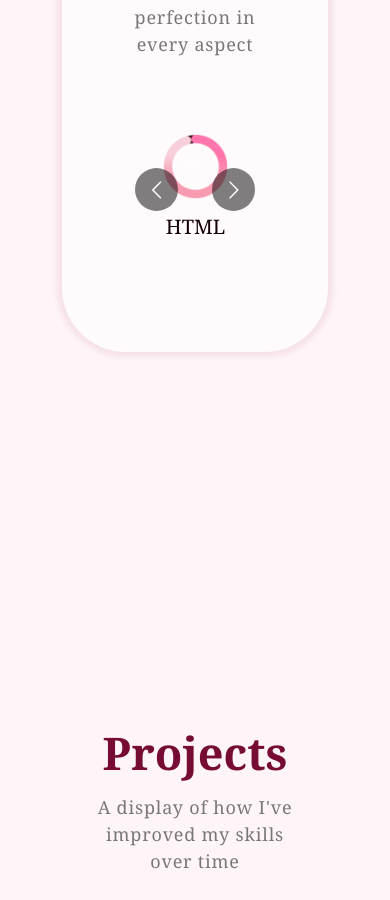
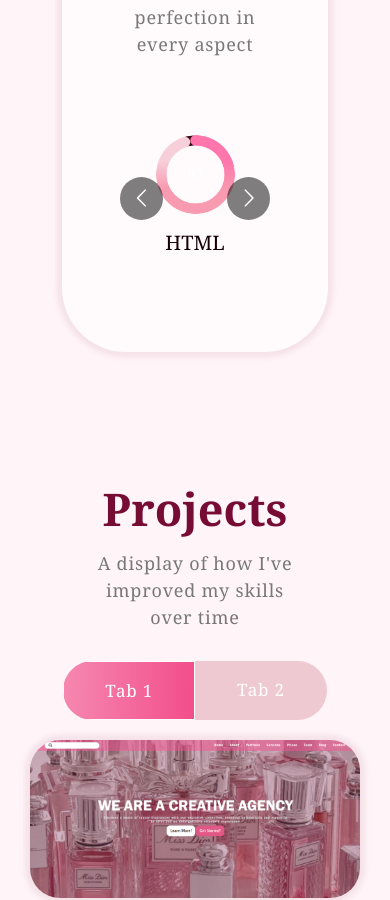
Before and after one commit to Malak-M-Abdulwahab/personalpage, a React (Create React App) app: page / in a window 390 px wide. Shown: the part 1042-1942 px from the top of the page. Built offline with nearby package versions, Linux system fonts and the light colour scheme.

Commit message:
adding more responsive details

```diff
--- a/src/App.css
+++ b/src/App.css
@@ -219,7 +219,6 @@ span.navbar-text {
 .skill {
   padding: 50px;
   position: relative;
-  height: 100vh;
 }
 
 .skill-bx {
@@ -247,7 +246,6 @@ span.navbar-text {
 }
 
 .skill-slider {
-  width: 80%;
   margin: 0 auto;
   position: relative;
 }
@@ -255,14 +253,6 @@ span.navbar-text {
 .skill-slider .item img {
   width: 50%;
   margin: 0 auto 15px auto;
-}
-
-.background-image-left {
-  top: 28%;
-  position: absolute;
-  bottom: 0;
-  width: 40%;
-  z-index: -4;
 }
 
 /* --------------------END SKILLS---------------------- */
@@ -415,11 +405,9 @@ span.navbar-text {
 /* ---------------------ABOUT ME----------------------- */
 
 .aboutme{
-  width: 60%;
   margin: auto;
   background-color: white;
   border-radius: 25px;
-  padding: 30px 80px;
   box-shadow: 0 0 5px 5px rgba(225, 196, 207, 0.377);
 }
 
--- a/src/components/about.js
+++ b/src/components/about.js
@@ -5,7 +5,7 @@ import me from '../images/meBanner.png'
 
 function About(){
     return (
-        <section className='aboutme' id='aboutme'>
+        <section className='aboutme' id='aboutme' style={window.screen.width >= 768 ? {width: "60%", padding: "30px 80px"} : {width: "90%", padding: "20px 30px"}}>
             <Container>
                 <Row>
                     <Col>
--- a/src/components/skills.js
+++ b/src/components/skills.js
@@ -38,7 +38,7 @@ function Skills(){
                     <div className='skill-bx'>
                         <h2>Skills</h2>
                         <p>Striving to achieve perfection in every aspect</p>
-                        <Carousel responsive={responsive} infinite={true} className='skill-slider'>
+                        <Carousel responsive={responsive} infinite={true} className='skill-slider' style={window.screen.width >= 768 ? {width: "80%"} : {width: "100%"}}>
                         <div className='item'>
                             <img src={per95} alt='95 percent'></img>
                             <h5>HTML</h5>
```
